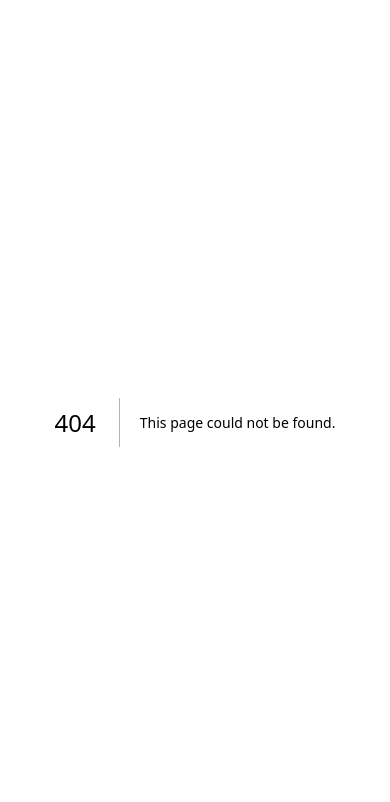
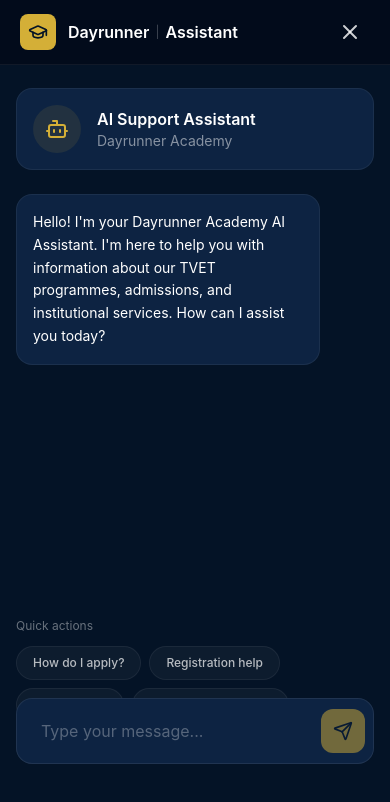
Before and after one commit to klmayua/dayrunneracademy, a Next.js app: page /assistant in a window 390 px wide. Before the commit this address had no page. Shown: the top 802 px of the page. Built offline with nearby package versions, Linux system fonts and the light colour scheme.

Commit message:
Mobile UX stabilization - update WhatsApp support with correct number +2347067281296, create chatbot page at /assistant with AI conversation UI, refine mobile navbar to premium floating design with centered positioning, proper branding

```diff
--- /dev/null
+++ b/src/app/assistant/page.tsx
@@ -0,0 +1,211 @@
+"use client";
+
+import { useState, useRef, useEffect } from "react";
+import Link from "next/link";
+import { motion, AnimatePresence } from "framer-motion";
+import {
+  GraduationCap,
+  Send,
+  Bot,
+  ArrowLeft,
+  MessageSquare,
+  FileText,
+  Award,
+  Users,
+  HelpCircle,
+  X
+} from "lucide-react";
+
+interface Message {
+  id: number;
+  role: "user" | "assistant";
+  content: string;
+}
+
+const quickActions = [
+  { label: "How do I apply?", action: "How do I apply to Dayrunner Academy?" },
+  { label: "Registration help", action: "I need help with TVET registration" },
+  { label: "Scholarships", action: "What scholarship opportunities are available?" },
+  { label: "Programme guidance", action: "Which programme is right for me?" },
+  { label: "Admissions requirements", action: "What are the admission requirements?" },
+  { label: "Corporate partnerships", action: "How can my organization partner with Dayrunner?" },
+];
+
+export default function AssistantPage() {
+  const [messages, setMessages] = useState<Message[]>([
+    { id: 1, role: "assistant", content: "Hello! I'm your Dayrunner Academy AI Assistant. I'm here to help you with information about our TVET programmes, admissions, and institutional services. How can I assist you today?" }
+  ]);
+  const [input, setInput] = useState("");
+  const [isTyping, setIsTyping] = useState(false);
+  const messagesEndRef = useRef<HTMLDivElement>(null);
+
+  useEffect(() => {
+    messagesEndRef.current?.scrollIntoView({ behavior: "smooth" });
+  }, [messages]);
+
+  const handleSend = () => {
+    if (!input.trim()) return;
+
+    const userMessage: Message = { id: Date.now(), role: "user", content: input };
+    setMessages(prev => [...prev, userMessage]);
+    setInput("");
+    setIsTyping(true);
+
+    // Simulate AI response
+    setTimeout(() => {
+      const responses = [
+        "Thank you for your question. Let me provide you with detailed information about that.",
+        "I'd be happy to help you with that. Here's what you need to know...",
+        "Great question! Let me explain the process for you.",
+        "That's a popular topic. Here's everything you need to know about...",
+      ];
+      const randomResponse = responses[Math.floor(Math.random() * responses.length)];
+
+      const aiMessage: Message = {
+        id: Date.now() + 1,
+        role: "assistant",
+        content: `${randomResponse} For more detailed information, please visit our admissions page or contact our support team directly.`
+      };
+      setMessages(prev => [...prev, aiMessage]);
+      setIsTyping(false);
+    }, 1500);
+  };
+
+  const handleQuickAction = (action: string) => {
+    setInput(action);
+    const userMessage: Message = { id: Date.now(), role: "user", content: action };
+    setMessages(prev => [...prev, userMessage]);
+    setIsTyping(true);
+
+    setTimeout(() => {
+      const responses = [
+        "Thank you for your question about applying to Dayrunner Academy. Here's what you need to know...",
+        "For TVET registration assistance, let me guide you through the process...",
+        "Scholarship opportunities at Dayrunner Academy include our merit-based and need-based programmes...",
+        "Choosing the right programme depends on your career goals and current skill level...",
+      ];
+      const randomResponse = responses[Math.floor(Math.random() * responses.length)];
+
+      const aiMessage: Message = {
+        id: Date.now() + 1,
+        role: "assistant",
+        content: randomResponse
+      };
+      setMessages(prev => [...prev, aiMessage]);
+      setIsTyping(false);
+    }, 1500);
+  };
+
+  return (
+    <div className="min-h-screen bg-institutional-navy pb-20 md:pb-0">
+      {/* Header */}
+      <header className="fixed top-0 left-0 right-0 z-50 bg-[rgba(3,12,28,0.96)] backdrop-blur-xl border-b border-white/[0.06]">
+        <div className="flex items-center justify-between px-5 h-[64px]">
+          <Link href="/" className="flex items-center gap-3">
+            <div className="w-9 h-9 bg-heritage-gold rounded-lg flex items-center justify-center">
+              <GraduationCap className="w-5 h-5 text-[#041326]" />
+            </div>
+            <div className="flex items-center">
+              <span className="text-[16px] font-semibold text-white">Dayrunner</span>
+              <span className="text-[12px] text-white/[0.24] mx-1.5">|</span>
+              <span className="text-[16px] font-semibold text-white">Assistant</span>
+            </div>
+          </Link>
+          <Link href="/" className="p-2">
+            <X className="w-6 h-6 text-white/80" />
+          </Link>
+        </div>
+      </header>
+
+      {/* Main Content */}
+      <div className="pt-[88px] px-4 max-w-3xl mx-auto">
+        {/* Chat Header */}
+        <div className="flex items-center gap-4 mb-6 p-4 bg-[#0D2342] rounded-2xl border border-white/[0.06]">
+          <div className="w-12 h-12 bg-heritage-gold/10 rounded-full flex items-center justify-center">
+            <Bot className="w-6 h-6 text-heritage-gold" />
+          </div>
+          <div>
+            <h2 className="text-white font-semibold">AI Support Assistant</h2>
+            <p className="text-white/50 text-sm">Dayrunner Academy</p>
+          </div>
+        </div>
+
+        {/* Messages */}
+        <div className="space-y-4 mb-6 min-h-[400px]">
+          {messages.map((msg) => (
+            <motion.div
+              key={msg.id}
+              initial={{ opacity: 0, y: 10 }}
+              animate={{ opacity: 1, y: 0 }}
+              className={`flex ${msg.role === "user" ? "justify-end" : "justify-start"}`}
+            >
+              <div className={`max-w-[85%] p-4 rounded-2xl ${
+                msg.role === "user"
+                  ? "bg-heritage-gold text-[#041326]"
+                  : "bg-[#0D2342] border border-white/[0.06] text-white"
+              }`}>
+                <p className="text-sm leading-relaxed">{msg.content}</p>
+              </div>
+            </motion.div>
+          ))}
+
+          {isTyping && (
+            <motion.div
+              initial={{ opacity: 0 }}
+              animate={{ opacity: 1 }}
+              className="flex justify-start"
+            >
+              <div className="bg-[#0D2342] border border-white/[0.06] p-4 rounded-2xl">
+                <div className="flex gap-1">
+                  <span className="w-2 h-2 bg-heritage-gold rounded-full animate-bounce" style={{ animationDelay: "0ms" }} />
+                  <span className="w-2 h-2 bg-heritage-gold rounded-full animate-bounce" style={{ animationDelay: "150ms" }} />
+                  <span className="w-2 h-2 bg-heritage-gold rounded-full animate-bounce" style={{ animationDelay: "300ms" }} />
+                </div>
+              </div>
+            </motion.div>
+          )}
+          <div ref={messagesEndRef} />
+        </div>
+
+        {/* Quick Actions */}
+        <div className="mb-6">
+          <p className="text-white/40 text-xs mb-3">Quick actions</p>
+          <div className="flex flex-wrap gap-2">
+            {quickActions.map((action, i) => (
+              <button
+                key={i}
+                onClick={() => handleQuickAction(action.action)}
+                className="bg-white/[0.04] border border-white/[0.06] text-white/70 px-4 py-2 rounded-full text-xs font-medium hover:bg-white/[0.08] hover:border-heritage-gold/20 transition-all"
+              >
+                {action.label}
+              </button>
+            ))}
+          </div>
+        </div>
+
+        {/* Input Area */}
+        <div className="fixed bottom-20 md:bottom-8 left-0 right-0 px-4 md:px-0">
+          <div className="max-w-3xl mx-auto">
+            <div className="bg-[#0D2342] border border-white/[0.08] rounded-2xl p-2 flex items-center gap-2">
+              <input
+                type="text"
+                value={input}
+                onChange={(e) => setInput(e.target.value)}
+                onKeyDown={(e) => e.key === "Enter" && handleSend()}
+                placeholder="Type your message..."
+                className="flex-1 bg-transparent text-white placeholder:text-white/30 px-4 py-3 focus:outline-none"
+              />
+              <button
+                onClick={handleSend}
+                disabled={!input.trim()}
+                className="w-11 h-11 bg-heritage-gold rounded-xl flex items-center justify-center hover:bg-[#E0BB45] disabled:opacity-50 disabled:cursor-not-allowed transition-colors"
+              >
+                <Send className="w-5 h-5 text-[#041326]" />
+              </button>
+            </div>
+          </div>
+        </div>
+      </div>
+    </div>
+  );
+}
--- a/src/components/floating-support.tsx
+++ b/src/components/floating-support.tsx
@@ -1,34 +1,34 @@
 "use client";
 
+import Link from "next/link";
 import { MessageCircle, Bot } from "lucide-react";
+
+const WHATSAPP_NUMBER = "+2347067281296";
 
 export function FloatingSupportButtons() {
   const openWhatsApp = () => {
-    const message = "Hello! I'm interested in the Dayrunner Academy TVET programmes. Can you help?";
-    window.open(`https://wa.me/234800DAYRUNNER?text=${encodeURIComponent(message)}`, "_blank");
-  };
-
-  const openChatbot = () => {
-    alert("AI Support Assistant coming soon. For immediate help, use WhatsApp.");
+    const message = `Hello Dayrunner Academy,
+I would like assistance regarding admissions and programmes.`;
+    window.open(`https://wa.me/${WHATSAPP_NUMBER}?text=${encodeURIComponent(message)}`, "_blank");
   };
 
   return (
-    <div className="fixed bottom-6 right-6 md:bottom-8 md:right-7 z-40 flex flex-col gap-3.5">
-      {/* Chatbot Button */}
-      <button
-        onClick={openChatbot}
+    <div className="fixed bottom-[calc(120px+56px+14px)] right-[18px] md:bottom-8 md:right-7 z-40">
+      {/* Chatbot Button - routes to /assistant */}
+      <Link
+        href="/assistant"
         className="w-14 h-14 md:w-[60px] md:h-[60px] rounded-full bg-[#0D2342] border border-[rgba(212,175,55,0.18)]
           shadow-[0_8px_24px_rgba(0,0,0,0.32)] flex items-center justify-center
           hover:scale-105 hover:shadow-lg transition-all duration-200 group"
         aria-label="AI Support Assistant"
       >
         <Bot className="w-6 h-6 text-heritage-gold" strokeWidth={1.75} />
-      </button>
+      </Link>
 
       {/* WhatsApp Button */}
       <button
         onClick={openWhatsApp}
-        className="w-14 h-14 md:w-[60px] md:h-[60px] rounded-full bg-[#25D366]
+        className="w-14 h-14 md:w-[60px] md:h-[60px] rounded-full bg-[#25D366] mt-3.5
           shadow-[0_8px_24px_rgba(37,211,102,0.25)] flex items-center justify-center
           hover:scale-105 hover:shadow-lg transition-all duration-200 group"
         aria-label="WhatsApp Support"
--- a/src/components/navbar.tsx
+++ b/src/components/navbar.tsx
@@ -101,47 +101,41 @@ function MobileNav() {
 
   return (
     <>
-      <nav className="md:hidden fixed top-0 left-0 right-0 z-50
-        bg-[rgba(3,12,28,0.96)] backdrop-blur-xl border-b border-white/[0.06]">
-        <div className="flex items-center justify-between px-5 h-[64px]">
-          <Link href="/" className="flex items-center gap-3" onClick={() => setMobileMenuOpen(false)}>
-            <div className="w-9 h-9 bg-heritage-gold rounded-lg flex items-center justify-center">
+      {/* Premium Floating Mobile Navbar */}
+      <nav className="md:hidden fixed top-3.5 left-1/2 -translate-x-1/2 z-50
+        w-[calc(100%-20px)] max-w-[560px] h-[68px] rounded-full
+        bg-[rgba(6,21,42,0.78)] backdrop-blur-[24px]
+        border border-[rgba(212,175,55,0.10)]
+        shadow-[0_8px_30px_rgba(0,0,0,0.28)]
+        px-4 flex items-center justify-between">
+        {/* Compact Brand */}
+        <Link href="/" className="flex items-center gap-2.5" onClick={() => setMobileMenuOpen(false)}>
+          <div className="w-10 h-10 bg-heritage-gold rounded-[10px] flex items-center justify-center">
             <GraduationCap className="w-5 h-5 text-[#041326]" />
           </div>
-            <div className="flex items-center">
-              <span className="text-[16px] font-semibold text-white">Dayrunner</span>
-              <span className="text-[12px] text-white/[0.24] mx-1.5">|</span>
-              <span className="text-[16px] font-semibold text-white">Academy</span>
-            </div>
+          <span className="text-[14px] font-semibold text-white">Dayrunner</span>
         </Link>
 
-          <div className="flex items-center gap-3">
-            <Link
-              href="/signin"
-              className="text-[14px] font-medium text-white/[0.80] hover:text-white transition-colors"
-            >
-              Sign In
-            </Link>
+        {/* Menu Trigger */}
         <button
           onClick={() => setMobileMenuOpen(!mobileMenuOpen)}
-              className="p-2 text-white/80 hover:text-white transition-colors"
+          className="w-11 h-11 bg-white/[0.04] border border-white/[0.06] rounded-full
+            flex items-center justify-center hover:bg-white/[0.08] hover:border-heritage-gold/20 transition-all"
           aria-label="Toggle menu"
         >
-              {mobileMenuOpen ? <X className="w-6 h-6" /> : <Menu className="w-6 h-6" />}
+          {mobileMenuOpen ? <X className="w-5 h-5 text-white" /> : <Menu className="w-5 h-5 text-white" />}
         </button>
-          </div>
-        </div>
       </nav>
 
       {/* Mobile Menu Drawer */}
       <AnimatePresence>
         {mobileMenuOpen && (
           <motion.div
-            initial={{ opacity: 0, y: -20 }}
-            animate={{ opacity: 1, y: 0 }}
-            exit={{ opacity: 0, y: -20 }}
-            transition={{ duration: 0.2 }}
-            className="md:hidden fixed inset-0 top-[64px] z-40 bg-[rgba(3,12,28,0.98)] backdrop-blur-xl"
+            initial={{ opacity: 0, x: "100%" }}
+            animate={{ opacity: 1, x: 0 }}
+            exit={{ opacity: 0, x: "100%" }}
+            transition={{ duration: 0.25, ease: "easeOut" }}
+            className="md:hidden fixed inset-0 top-0 z-40 bg-[#071A2F] backdrop-blur-[20px]"
           >
             <div className="flex flex-col p-6 space-y-2">
               {navItems.map((item) => {
```
Lines whose indentation alone changed are shown as unchanged.
